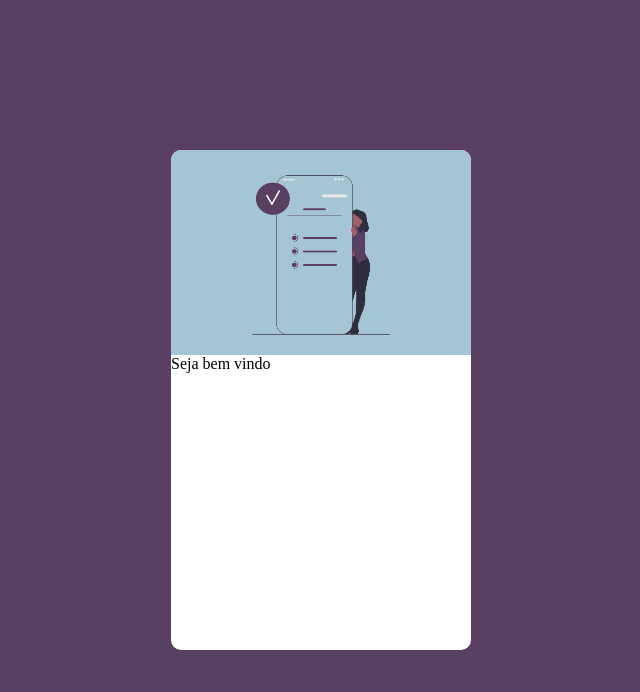
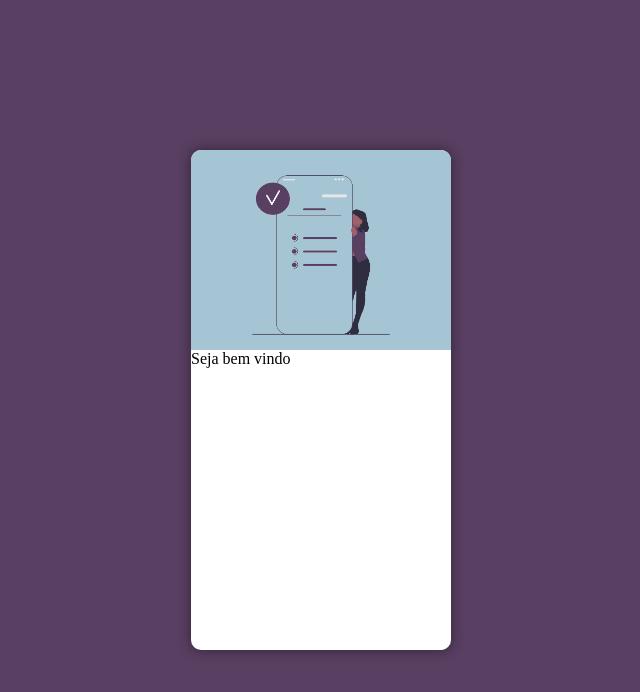
Before and after one commit to RafaelGomesdeOliveira/projetos, a plain HTML site: page projeto-login/index.html in a window 1280 px wide. Shown: the whole page, without its empty margins (319-959 px from the left). Drawn offline with Linux system fonts and the light colour scheme.

Commit message:
Update style.css

```diff
--- a/projeto-login/estilos/style.css
+++ b/projeto-login/estilos/style.css
@@ -1,7 +1,7 @@
 * {
     margin: 0px;
     padding: 0px;
-
+    box-sizing: border-box;
 
 }
 
@@ -29,7 +29,7 @@ main {
 }
 
 section#seclogin {
-    width: 300px;
+    width: 260px;
     height: 500px;
     margin: auto;
     border-radius: 10px;
@@ -40,9 +40,11 @@ section#seclogin {
     left: 50%;
     border-radius: 10px;
     overflow: hidden;
+    box-shadow: 0px 0px 13px 0px rgba(0, 0, 0, 0.456);
 }
 
 div#img {
+    background-image: url('../imagens/');
     background-color: var(--color5);
     padding: 5px 5px 0px 5px;
     height: 200px;
```
